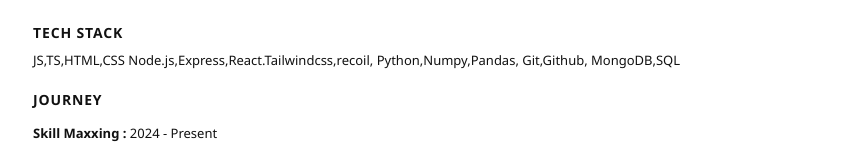
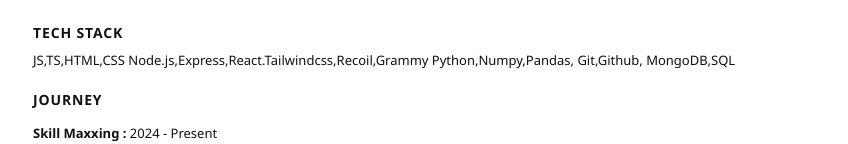
Before and after one commit to 2xBuild/void.ac, a plain HTML site: page index.html in a window 1280 px wide. Shown: the part 176-320 px from the top of the page, without its empty margins (207-1055 px from the left). Drawn offline with Linux system fonts and the light colour scheme.

Commit message:
typo correction

```diff
--- a/index.html
+++ b/index.html
@@ -137,7 +137,7 @@
       <div class="pro-content">
         <section id="tech-stack">
           <h2>Tech Stack</h2>
-          <p>JS,TS,HTML,CSS Node.js,Express,React.Tailwindcss,recoil, Python,Numpy,Pandas, Git,Github, MongoDB,SQL</p>
+          <p>JS,TS,HTML,CSS Node.js,Express,React.Tailwindcss,Recoil,Grammy Python,Numpy,Pandas, Git,Github, MongoDB,SQL</p>
 
         </section>
 
```
